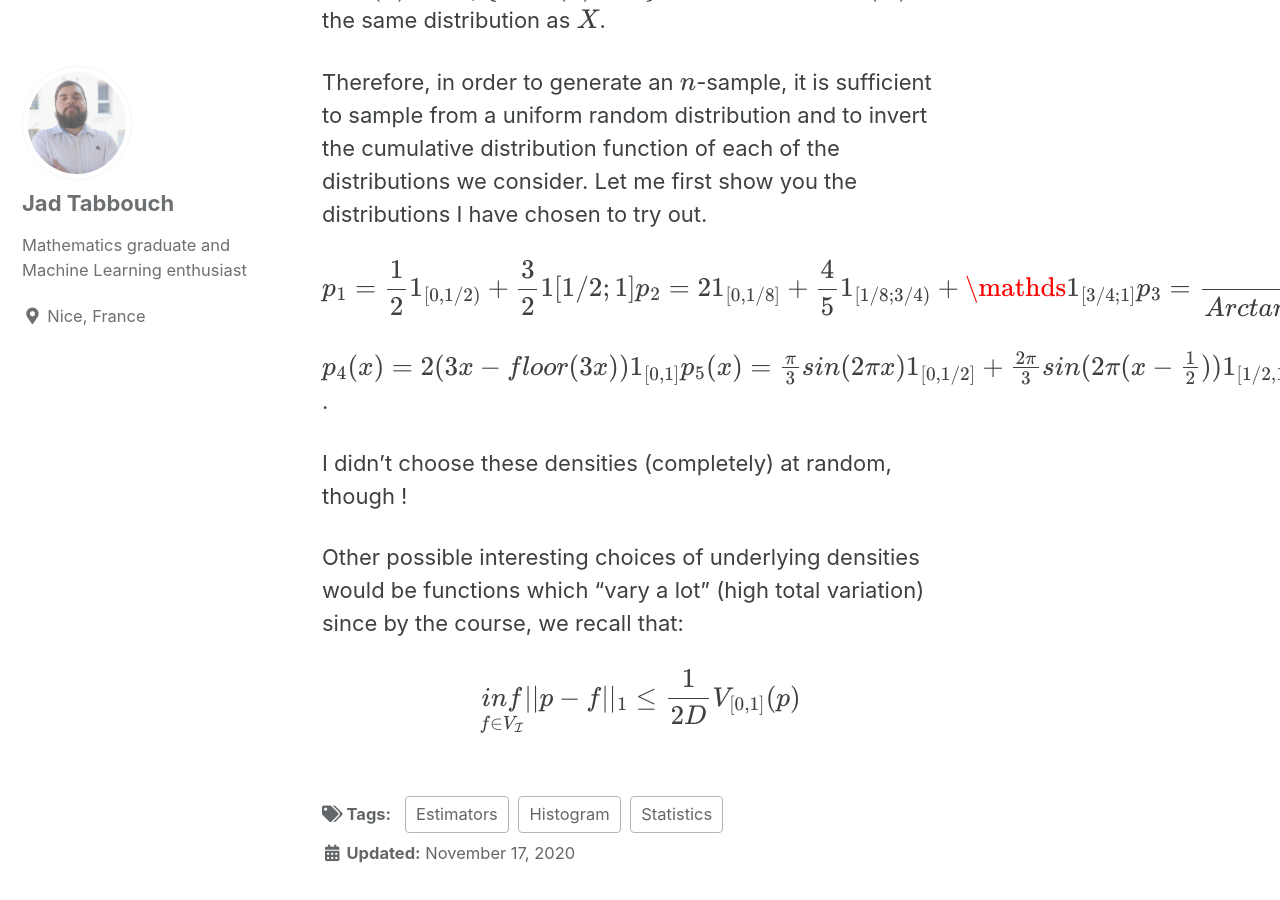
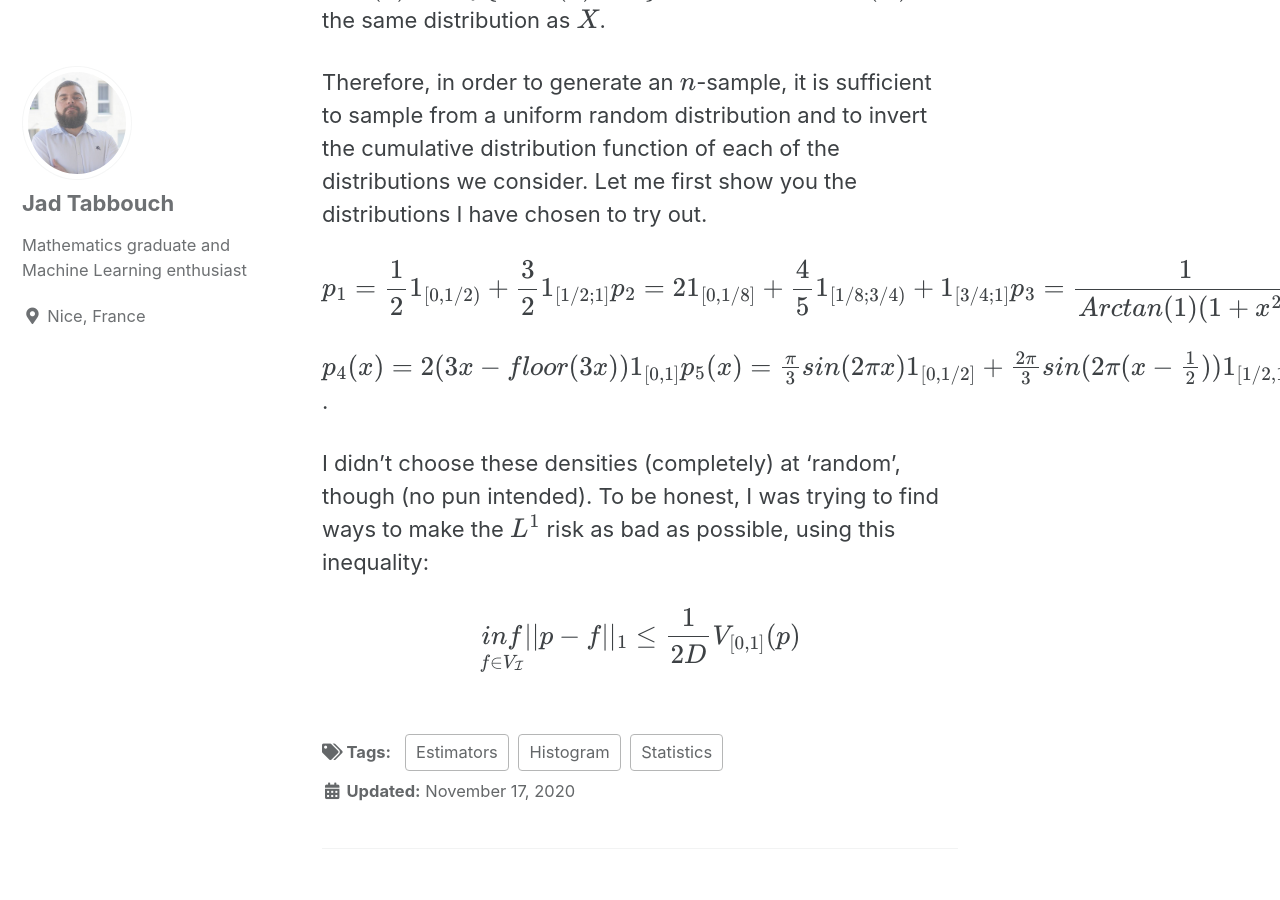
Before and after one commit to jad-tab/jad-tab.github.io, a Jekyll site: the page built from _posts/2020-01-03-Histograms.md, in a window 1280 px wide and 900 px high, scrolled down 4609 px. Built offline with Jekyll 4.4.1, drawn with Linux system fonts in a browser that asks for light colours; cached includes are drawn as plain includes; formulas are drawn with MathJax 3.

Commit message:
Update 2020-01-03-Histograms.md

```diff
--- a/_posts/2020-01-03-Histograms.md
+++ b/_posts/2020-01-03-Histograms.md
@@ -90,17 +90,13 @@ Let $$X$$ be a real-valued random variable with cumulative distribution function
 
 Therefore, in order to generate an $$n$$-sample, it is sufficient to sample from a uniform random distribution and to invert the cumulative distribution function of each of the distributions we consider. Let me first show you the distributions I have chosen to try out.
 
-$$p_1 = \frac{1}{2} 1_{[0, 1/2)} + \frac{3}{2} 1{[1/2 ; 1]} \\
-p_2 = 2 1_{[0, 1/8]} + \frac{4}{5} 1_{[1/8 ; 3/4)} + \mathds{1}_{[3/4; 1]} \\
+$$p_1 = \frac{1}{2} 1_{[0, 1/2)} + \frac{3}{2} 1_{[1/2 ; 1]} \\
+p_2 = 2 1_{[0, 1/8]} + \frac{4}{5} 1_{[1/8 ; 3/4)} + 1_{[3/4; 1]} \\
 p_3 = \frac{1}{Arctan(1) (1 + x^2)} 1_{[0,1]} $$
 
-$$p_4(x) = 2(3x - floor(3x)) 1_{[0,1]} \\ p_5(x) = \frac{\pi}{3} sin(2 \pi x)1_{[0,1/2]} + \frac{2 \pi}{3} sin(2\pi (x - \frac{1}{2})) 1_{[1/2,1]}$$.
+$$p_4(x) = 2(3x - floor(3x)) 1_{[0,1]}\\
+p_5(x) = \frac{\pi}{3} sin(2 \pi x)1_{[0,1/2]} + \frac{2 \pi}{3} sin(2\pi (x - \frac{1}{2})) 1_{[1/2,1]}$$.
 
- I didn't choose these densities (completely) at random, though !
+I didn't choose these densities (completely) at 'random', though (no pun intended). To be honest, I was trying to find ways to make the $$L^1$$ risk as bad as possible, using this inequality:
 
-
-
-
-Other possible interesting choices of underlying densities would be functions which "vary a lot" (high total variation) since by the course, we recall that:
-
-$$\underset{f \in V_{\mathcal{I}}}{inf} ||p - f||_1 \leq \frac{1}{2D} V_{[0,1]}(p)$$
+$$\underset{f \in V_{\mathcal{I}}}{inf} \lvert \lvert p - f \rvert \rvert _1 \leq \frac{1}{2D} V_{[0,1]}(p)$$
```
